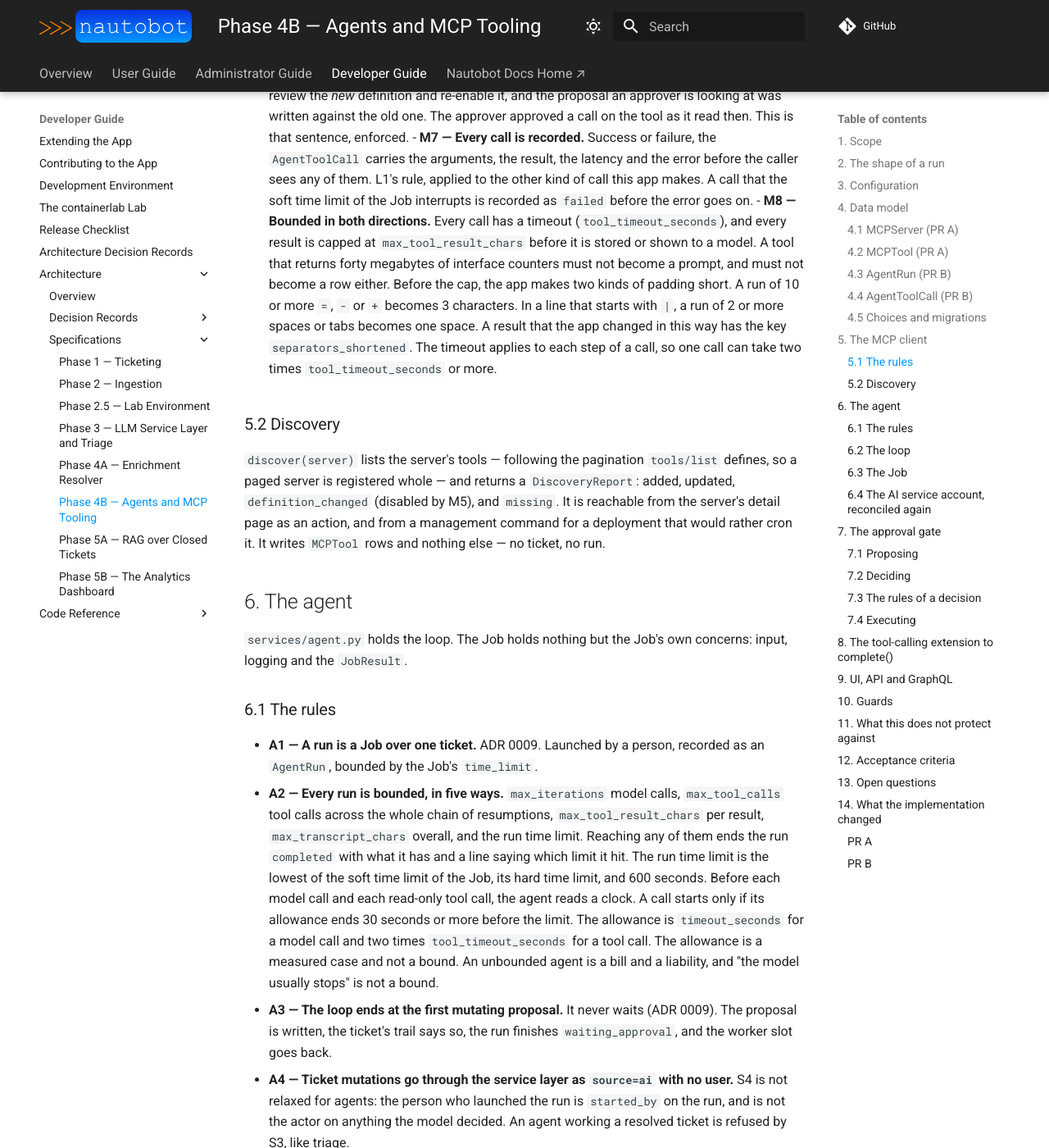
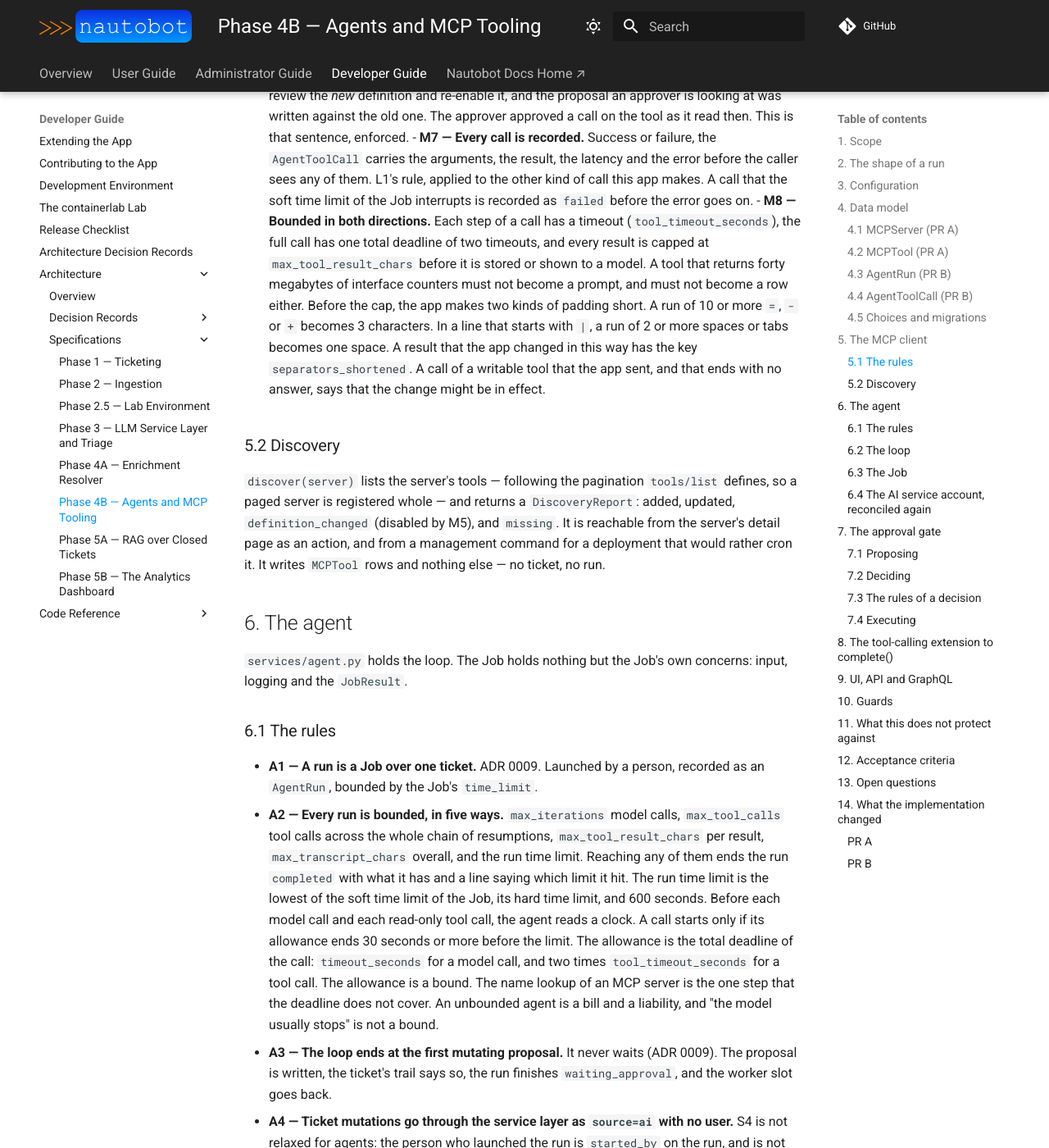
Before and after one commit to jtdub/nautobot-app-event-tracker, an MkDocs documentation site: the page built from docs/specs/phase-4b-agents.md, in a window 1280 px wide and 1400 px high, scrolled down 7747 px. Shown: the whole window at 82% size. Built offline with MkDocs 1.6.1 and Material for MkDocs 9.7.7, drawn with Linux system fonts in a browser that asks for light colours; comment, search, counter and statistics services are not loaded; some of the changed text lies outside the part shown.

Commit message:
80: Document the total deadline of a tool call and add the change fragments (AC-13)
Claude-Session: https://claude.ai/code/session_015Wtbd2fwPED1G32sMDVngA

```diff
--- a/docs/specs/phase-4b-agents.md
+++ b/docs/specs/phase-4b-agents.md
@@ -99,7 +99,7 @@ PLUGINS_CONFIG = {
             "max_context_chars": 8000,          # payload cap into the prompt
             "max_transcript_chars": 60000,      # the whole stored transcript (A2)
             "timeout_seconds": 60,              # per model call, with no retry (A2)
-            "tool_timeout_seconds": 30,         # per tool call (M8)
+            "tool_timeout_seconds": 30,         # per step of a tool call; the call gets two (M8)
         },
     },
 }
@@ -267,14 +267,14 @@ supplies one. No test opens a socket.
   the result, the latency and the error before the caller sees any of them. L1's rule, applied to
   the other kind of call this app makes. A call that the soft time limit of the Job interrupts is
   recorded as `failed` before the error goes on.
-- **M8 — Bounded in both directions.** Every call has a timeout (`tool_timeout_seconds`), and every
-  result is capped at `max_tool_result_chars` before it is stored or shown to a model. A tool that
+- **M8 — Bounded in both directions.** Each step of a call has a timeout (`tool_timeout_seconds`), the full call has one
+  total deadline of two timeouts, and every result is capped at `max_tool_result_chars` before it is stored or shown to a model. A tool that
   returns forty megabytes of interface counters must not become a prompt, and must not become a
   row either. Before the cap, the app makes two kinds of padding short. A run of 10 or more `=`,
   `-` or `+` becomes 3 characters. In a line that starts with `|`, a run of 2 or more spaces or
   tabs becomes one space. A result that the app changed in this way has the key
-  `separators_shortened`. The timeout applies to each step of a call, so one call can take two
-  times `tool_timeout_seconds` or more.
+  `separators_shortened`. A call of a writable tool that the app sent, and that ends with no answer, says that
+  the change might be in effect.
 
 ### 5.2 Discovery
 
@@ -299,9 +299,10 @@ logging and the `JobResult`.
   `completed` with what it has and a line saying which limit it hit. The run time limit is the
   lowest of the soft time limit of the Job, its hard time limit, and 600 seconds. Before each model
   call and each read-only tool call, the agent reads a clock. A call starts only if its allowance
-  ends 30 seconds or more before the limit. The allowance is `timeout_seconds` for a model call and
-  two times `tool_timeout_seconds` for a tool call. The allowance is a measured case and not a
-  bound. An unbounded agent is a bill and a liability, and "the model usually stops" is not a
+  ends 30 seconds or more before the limit. The allowance is the total deadline of the call:
+  `timeout_seconds` for a model call, and two times `tool_timeout_seconds` for a tool call. The
+  allowance is a bound. The name lookup of an MCP server is the one step that the deadline does not
+  cover. An unbounded agent is a bill and a liability, and "the model usually stops" is not a
   bound.
 - **A3 — The loop ends at the first mutating proposal.** It never waits (ADR 0009). The proposal
   is written, the ticket's trail says so, the run finishes `waiting_approval`, and the worker slot
@@ -705,3 +706,8 @@ Appended as each PR lands, per the precedent Phases 2, 3 and 4A set.
   grace time of 300 seconds for each run. An operator who raised the limits of the Job could then get a second
   run beside a live run. Each run now stores the hard limit that applied to it (`time_limit_seconds`), and the
   check uses that limit plus 300 seconds. A run with no stored limit uses 660 seconds.
+- **One total deadline for each call (issue 44).** The allowance of issue 31 was a measured case. A tool call
+  with five slow steps lasted 4.3 times its timeout and succeeded, and a server that gave no answer at the
+  close of the session held the call past 40 seconds. One cancel scope now holds the session, from the HTTP
+  client to the close. It ends the call after two timeouts. An answer that the app already has is kept. A
+  Mutating call that was sent and ends with no answer says that the change might be in effect.
```
Also changed, not shown: docs/admin/agents.md (+22 -5 lines), 3 other files.
